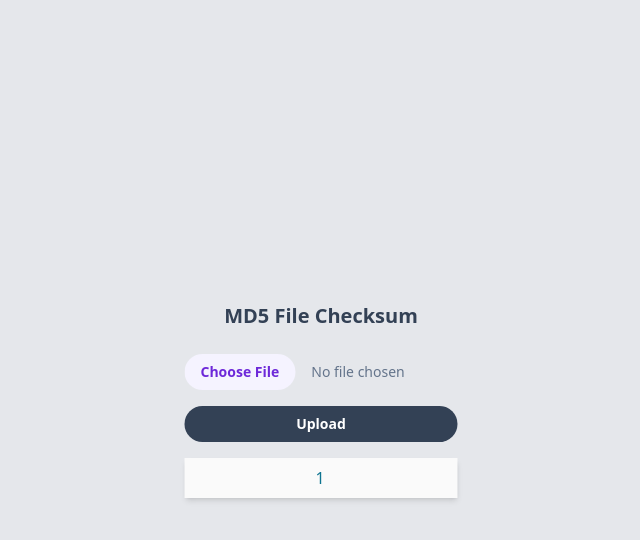
After one commit to probodis/BG_md5_service, a FastAPI app: template src/ui_service/templates/upload_status.html in a window 1280 px wide. The commit adds this page. Shown: the top 540 px of the page, without its empty margins (319-959 px from the left). Run offline with FastAPI, Linux system fonts and the light colour scheme; the template is opened without the code that fills it: most values are stand-ins (such as "Sample title", 1, 10 or a date in 2020); parts of the project's set-up code (start-up, migrations or seed data) failed here and were passed over; some libraries are stand-ins or nearby versions.

Commit message:
Added the display of file id after uploading; Added a check before uploading that the file is selected

```diff
--- a/src/ui_service/main.py
+++ b/src/ui_service/main.py
@@ -1,4 +1,4 @@
-from fastapi import FastAPI, Request, UploadFile, File
+from fastapi import FastAPI, Request, UploadFile, File, Depends
 from fastapi.templating import Jinja2Templates
 from secrets import token_hex
 from src.config import UPLOADED_FILES_PATH
@@ -15,14 +15,19 @@ def main_page(request: Request):
 
 
 @app.post("/upload")
-async def upload(file: UploadFile = File(...)):
+async def upload_and_queue(file: UploadFile = File(...)):
     file_ext = file.filename.split(".").pop()
     file_name = token_hex(10)
     file_path = f"{UPLOADED_FILES_PATH}\{file_name}.{file_ext}"
     with open(file_path, "wb") as f:
         content = await file.read()
         f.write(content)
-    return {"success": True, "file_path": file_path, "message": "File uploaded successfully"}
+    return {"success": True, "file_path": file_path, "file_id": file_name, "message": "File uploaded successfully"}
+
+
+@app.post("/upload-page")
+def upload_page(request: Request, file: UploadFile = File(...), result=Depends(upload_and_queue)):
+    return templates.TemplateResponse("upload_status.html", {"request": request, "uploading_result": result})
 
 
 if __name__ == '__main__':
--- a/src/ui_service/templates/index.html
+++ b/src/ui_service/templates/index.html
@@ -16,12 +16,11 @@
   </style>
 </head>
 <body class="bg-gray-200">
-
   <main>
       <h2 class="font-sans text-slate-700 text-center font-semibold text-xl pb-6">
           MD5 File Checksum
       </h2>
-      <form action="/upload" method="POST" enctype="multipart/form-data">
+      <form action="/upload-page" method="POST" enctype="multipart/form-data">
         <input type="file" name="file" class="block w-full text-sm text-slate-500
           file:mr-4 file:py-2 file:px-4
           file:rounded-full file:border-0
@@ -29,10 +28,34 @@
           file:bg-violet-50 file:text-violet-700
           hover:file:bg-violet-100
         "/>
-         <button class="bg-slate-700 hover:bg-sky-700 w-full py-2 mt-4 text-sm rounded-full font-semibold text-white">
-            Upload
-         </button>
+         <input type="submit" value="Upload" class="bg-slate-700 hover:bg-sky-700 w-full py-2 mt-4 text-sm rounded-full font-semibold text-white">
+
+
       </form>
+      <script>
+        function checkFile() {
+            // Get a form element with a file selection
+            const fileInput = document.querySelector('input[name="file"]');
+
+            // Check if the file is selected
+            if (fileInput.files.length === 0) {
+              // File is not selected
+              alert('File is not selected!');
+             // Canceling the submission of the form
+              event.preventDefault();
+              return false;
+            } else {
+              // File is selected
+              return true;
+            }
+        }
+
+        // Attaching the event handler to the form submission button
+        document.querySelector('input[type="submit"]').addEventListener('click', checkFile);
+      </script>
+
+      {% block upload_status %}{% endblock %}
+
   </main>
 
 </body>
--- /dev/null
+++ b/src/ui_service/templates/upload_status.html
@@ -0,0 +1,11 @@
+{% extends "index.html" %}
+
+{% block upload_status %}
+
+<div id="upload_status" class="grid items-center shadow-md mt-4 h-10 bg-zinc-50">
+    <p class="tracking-widest font-medium text-center text-cyan-700">
+        {{ uploading_result.file_id }}
+    </p>
+</div>
+
+{% endblock %}
```
